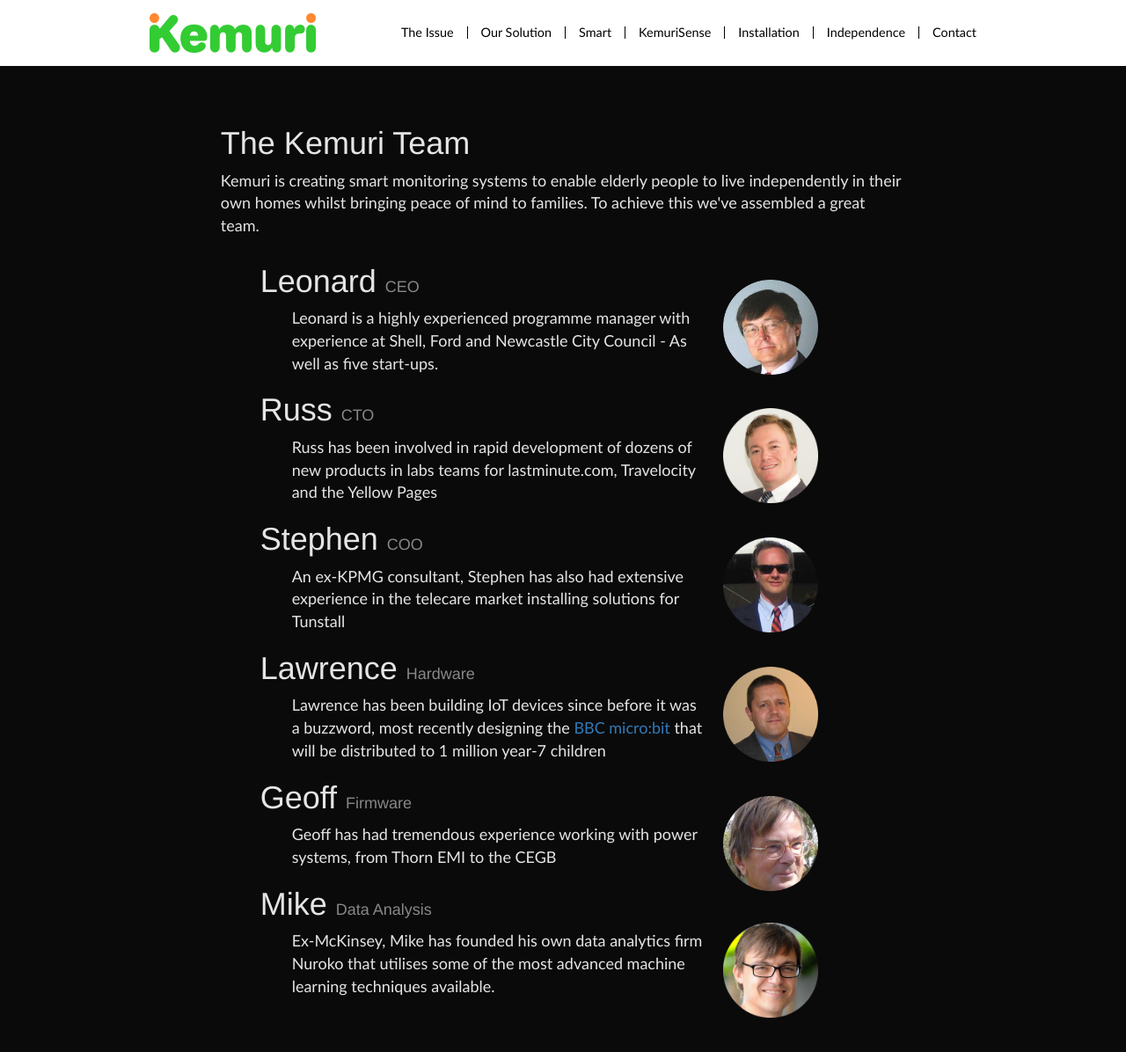
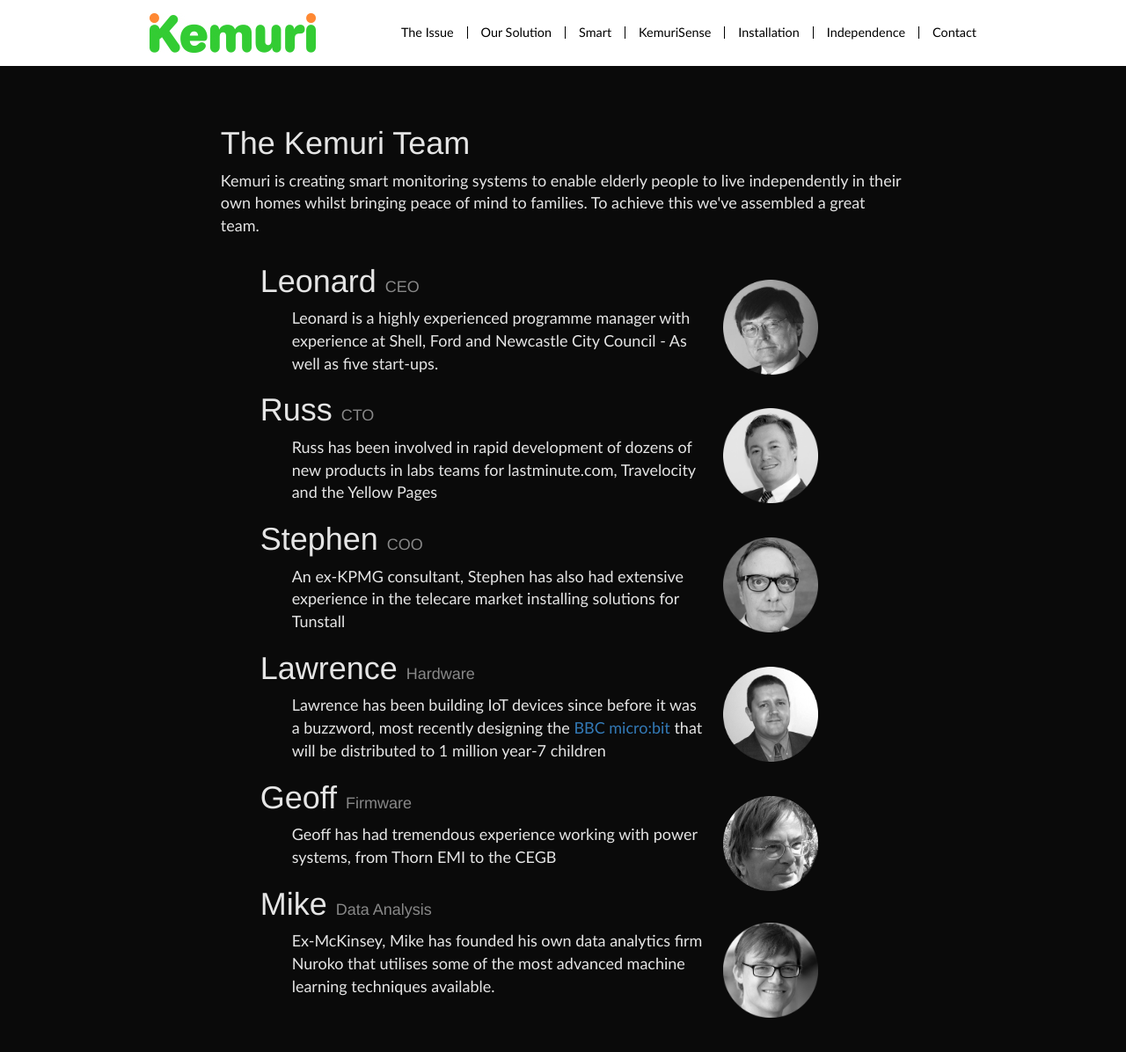
Before and after one commit to intelligentlilli/kemurisense.github.io, a Jekyll site: the page built from team.html, in a window 1280 px wide and 1225 px high. Shown: the top 1196 px of the window at 88% size. Built offline with Jekyll 4.4.1, drawn with Linux system fonts in a browser that asks for light colours; nearby versions of some CDN libraries; some web fonts are replaced; library files that are not in the unit come from our copies.

Commit message:
moved to black and white photos

```diff
--- a/team.html
+++ b/team.html
@@ -22,37 +22,37 @@
 				<ul class="team-members">
 
 					<li>
-						{% include mugshot.html  name="Leonard Anderson" alignment="right" src="people-len.png" %}
+						{% include mugshot.html  name="Leonard Anderson" alignment="right" src="BW-Leonard-Anderson.png" %}
 						<h2>Leonard <span>CEO</span></h2>
 						<p>Leonard is a highly experienced programme manager with experience at Shell, Ford and Newcastle City Council - As well as five start-ups.</p>
 					</li>
 
 					<li>
-						{% include mugshot.html  name="Russ Anderson" alignment="right" src="people-russ.png" %}
+						{% include mugshot.html  name="Russ Anderson" alignment="right" src="BW-Russ-Anderson.png" %}
 						<h2>Russ <span>CTO</span></h2>
 						<p>Russ has been involved in rapid development of dozens of new products in labs teams for lastminute.com, Travelocity and the Yellow Pages</p>
 					</li>
 
 					<li>
-						{% include mugshot.html  name="Stephen Colony" alignment="right" src="people-stephen.png" %}
+						{% include mugshot.html  name="Stephen Colony" alignment="right" src="BW-Stephen-Coloney.png" %}
 						<h2>Stephen <span>COO</span></h2>
 						<p>An ex-KPMG consultant, Stephen has also had extensive experience in the telecare market installing solutions for Tunstall</p>
 					</li>
 
 					<li>
-						{% include mugshot.html  name="Lawrence Archard" alignment="right" src="people-lawrence.png" %}
+						{% include mugshot.html  name="Lawrence Archard" alignment="right" src="BW-Lawrence-Archard.png" %}
 						<h2>Lawrence <span>Hardware</span></h2>
 						<p>Lawrence has been building IoT devices since before it was a buzzword, most recently designing the <a href="https://www.microbit.co.uk/">BBC micro:bit</a> that will be distributed to 1 million year-7 children</p>
 					</li>
 
 					<li>
-						{% include mugshot.html  name="Geoff Hughes" alignment="right" src="people-geoff.png" %}
+						{% include mugshot.html  name="Geoff Hughes" alignment="right" src="BW-Geoff-Hughes.png" %}
 						<h2>Geoff <span>Firmware</span></h2>
 						<p>Geoff has had tremendous experience working with power systems, from Thorn EMI to the CEGB</p>
 					</li>
 
 					<li>
-						{% include mugshot.html  name="Mike Anderson" alignment="right" src="people-mike.png" %}
+						{% include mugshot.html  name="Mike Anderson" alignment="right" src="BW-Mike-Anderson.png" %}
 						<h2>Mike <span>Data Analysis</span></h2>
 						<p>Ex-McKinsey, Mike has founded his own data analytics firm Nuroko that utilises some of the most advanced machine learning techniques available. </p>
 					</li>
```
Also changed, not shown: images/faces/BW-Geoff-Hughes.png (added), images/faces/BW-Lawrence-Archard.png (added), images/faces/BW-Leonard-Anderson.png (added), images/faces/BW-Mike-Anderson.png (added), images/faces/BW-Russ-Anderson.png (added), images/faces/BW-Stephen-Coloney.png (added).
